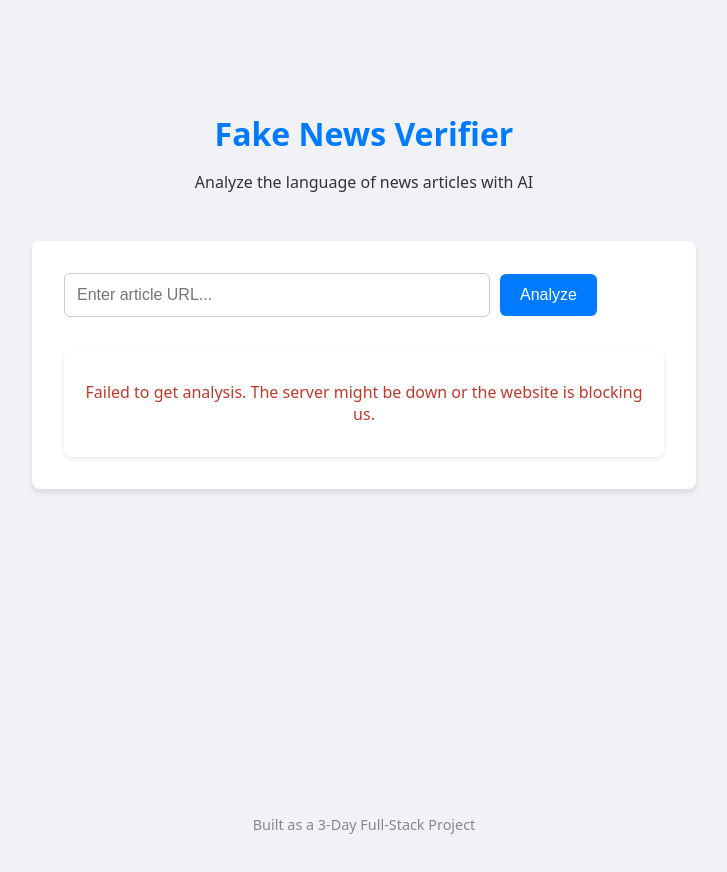
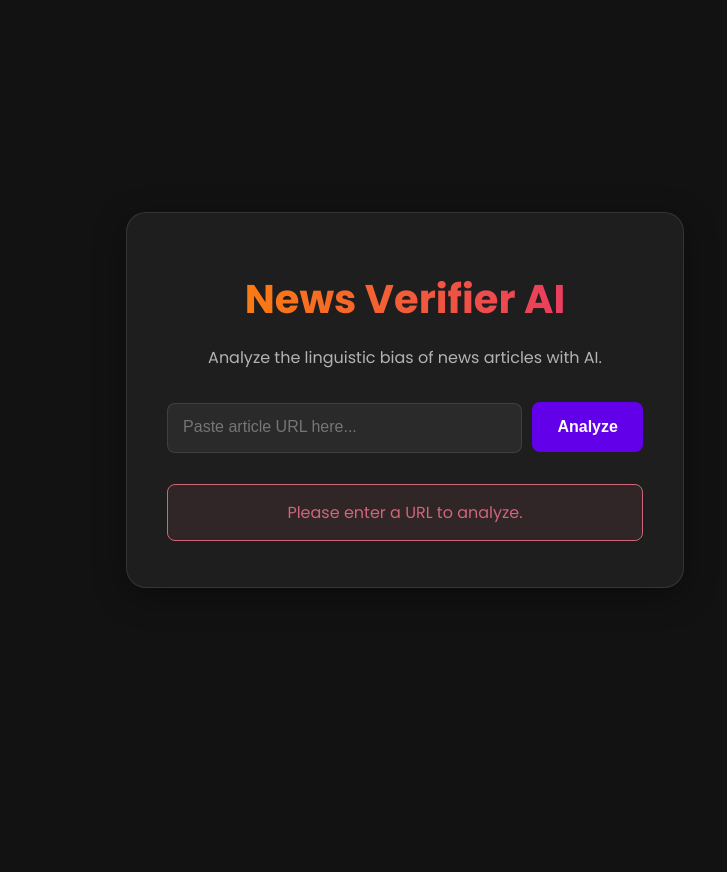
Before and after one commit to raushankr121/Fake-news-verifier-frontend, a React (Vite) app: page / in a window 1280 px wide. Both pictures are taken after a click on the button "Analyze". Shown: the top 872 px of the page, without its empty margins (276-1003 px from the left). After the commit the page ends 800 px from the top, so only its background shows below. Built offline with nearby package versions, Linux system fonts and the light colour scheme; no server answers.

Commit message:
first commit

```diff
--- a/src/App.jsx
+++ b/src/App.jsx
@@ -1,104 +1,127 @@
 import { useState } from 'react';
-import axios from 'axios'; // Import axios
+import axios from 'axios';
+import './index.css'; // Don't forget to import the new CSS file
+
+// A small component for the loading spinner
+const LoadingSpinner = () => (
+  <div className="loader-container">
+    <div className="loader"></div>
+  </div>
+);
+
+// A component to display the results in a more visual way
+const ResultsDisplay = ({ result }) => {
+  if (!result) return null;
+
+  const topScoreIndex = result.scores.indexOf(Math.max(...result.scores));
+  const topLabel = result.labels[topScoreIndex];
+  const topScore = result.scores[topScoreIndex];
+
+  let verdictText = 'Mixed / Neutral';
+  let verdictColor = 'var(--verdict-orange)';
+
+  if (topScore >= 0.7) {
+    if (topLabel === 'Factual and Objective' || topLabel === 'तथ्यात्मक और वस्तुनिष्ठ') {
+      verdictText = 'Likely Factual & Objective';
+      verdictColor = 'var(--verdict-green)';
+    } else {
+      verdictText = 'Likely Opinion & Bias';
+      verdictColor = 'var(--verdict-red)';
+    }
+  }
+
+  return (
+    <div className="results-container">
+      {/* Verdict Box */}
+      <div className="verdict-box" style={{ borderColor: verdictColor }}>
+        <h3>Verdict</h3>
+        <p style={{ color: verdictColor, fontWeight: 'bold' }}>{verdictText}</p>
+      </div>
+
+      {/* Score Details with Progress Bars */}
+      <div className="score-details">
+        <h4>Score Details:</h4>
+        <div className="score-item">
+          <p>
+            <span>{result.labels[0]}</span>
+            <strong>{Math.round(result.scores[0] * 100)}%</strong>
+          </p>
+          <div className="progress-bar-container">
+            <div className="progress-bar" style={{ width: `${result.scores[0] * 100}%` }}></div>
+          </div>
+        </div>
+        <div className="score-item">
+          <p>
+            <span>{result.labels[1]}</span>
+            <strong>{Math.round(result.scores[1] * 100)}%</strong>
+          </p>
+          <div className="progress-bar-container">
+            <div className="progress-bar" style={{ width: `${result.scores[1] * 100}%` }}></div>
+          </div>
+        </div>
+      </div>
+    </div>
+  );
+};
+
 
 function App() {
   const [url, setUrl] = useState('');
-  // New state to store our results
   const [result, setResult] = useState(null);
   const [loading, setLoading] = useState(false);
   const [error, setError] = useState('');
 
   const handleAnalyzeClick = async () => {
+    if (!url) {
+        setError('Please enter a URL to analyze.');
+        return;
+    }
     setLoading(true);
     setError('');
     setResult(null);
 
-
-
     try {
-      // Use axios to send a POST request to our Go backend
-      const response = await axios.post('http://localhost:8080/scrape', {
-        url: url, // The data we're sending
-      });
-      setResult(response.data); // Store the AI's response in our state
+      const response = await axios.post('http://localhost:8080/scrape', { url: url });
+      setResult(response.data);
     } catch (err) {
-      setError('Failed to get analysis. The server might be down or the website is blocking us.');
+      setError('Failed to get analysis. The server might be down or the URL is invalid/inaccessible.');
       console.error(err);
     } finally {
-      setLoading(false); // Stop the loading indicator
+      setLoading(false);
     }
   };
-  // Paste this inside your App function, after handleAnalyzeClick
 
-const renderVerdict = () => {
-    if (!result) return null;
-
-    const topScoreIndex = result.scores.indexOf(Math.max(...result.scores));
-    const topLabel = result.labels[topScoreIndex];
-    const topScore = result.scores[topScoreIndex];
-
-    let verdictText = '';
-    let verdictColor = '';
-
-    if (topScore < 0.7) {
-      verdictText = 'Mixed / Neutral';
-      verdictColor = '#e67e22'; // Orange
-    } else if (topLabel === 'Factual and Objective' || topLabel === 'तथ्यात्मक और वस्तुनिष्ठ') {
-      verdictText = 'Likely Factual & Objective';
-      verdictColor = '#27ae60'; // Green
-    } else {
-      verdictText = 'Likely Opinion & Bias';
-      verdictColor = '#c0392b'; // Red
-    }
-
-    return (
-      <div className="verdict-box" style={{ borderColor: verdictColor }}>
-        <h3>Verdict</h3>
-        <p style={{ color: verdictColor, fontWeight: 'bold' }}>{verdictText}</p>
-      </div>
-    );
-};
-
-  // In your App function in App.jsx...
-return (
+  return (
     <div className="App">
       <header className="App-header">
-        <h1>Fake News Verifier</h1>
-        <p>Analyze the language of news articles with AI</p>
+        <h1>News Verifier AI</h1>
+        <p>Analyze the linguistic bias of news articles with AI.</p>
       </header>
 
       <main className="App-main">
         <div className="form-container">
           <input
             type="text"
-            placeholder="Enter article URL..."
+            placeholder="Paste article URL here..."
             value={url}
             onChange={(e) => setUrl(e.target.value)}
+            onKeyPress={(e) => e.key === 'Enter' && handleAnalyzeClick()} // Allow pressing Enter
           />
           <button onClick={handleAnalyzeClick} disabled={loading}>
             {loading ? 'Analyzing...' : 'Analyze'}
           </button>
         </div>
 
-        <div className="results-container">
-          {loading && <p>Loading, please wait...</p>}
-          {error && <p className="error">{error}</p>}
-          {result && (
-            <div>
-              {renderVerdict()}
-              <h4>Score Details:</h4>
-              <p>{result.labels[0]}: <strong>{Math.round(result.scores[0] * 100)}%</strong></p>
-              <p>{result.labels[1]}: <strong>{Math.round(result.scores[1] * 100)}%</strong></p>
-            </div>
-          )}
-        </div>
+        {loading && <LoadingSpinner />}
+        {error && <p className="error">{error}</p>}
+        {result && <ResultsDisplay result={result} />}
       </main>
 
-      <footer className="App-footer">
+      {/* <footer className="App-footer">
         <p>Built as a 3-Day Full-Stack Project</p>
-      </footer>
+      </footer> */}
     </div>
   )
 }
 
-export default App
+export default App;
--- a/src/index.css
+++ b/src/index.css
@@ -1,137 +1,218 @@
-body {
-  font-family: sans-serif;
-  background-color: #f0f2f5;
-  padding-top: 5rem;
-  display: flex;
-  justify-content: center;
-}
+/* Import Google Font */
+@import url('https://fonts.googleapis.com/css2?family=Poppins:wght@300;400;600;700&display=swap');
 
-.form-container {
-  display: flex;
-  gap: 10px;
-  align-items: center;
-}
+/* CSS Variables for easy theme management */
+:root {
+  --background-color: #121212;
+  --primary-text-color: #e0e0e0;
+  --secondary-text-color: #b3b3b3;
+  --container-bg-color: rgba(35, 35, 35, 0.75);
+  --input-bg-color: #2a2a2a;
+  --border-color: rgba(255, 255, 255, 0.1);
+  --button-bg-color: #6200ea;
+  --button-hover-bg-color: #7f39fb;
+  --error-color: #cf6679;
 
-input {
-  width: 400px;
-  padding: 12px;
-  font-size: 1rem;
-  border-radius: 6px;
-  border: 1px solid #ccc;
-}
-
-button {
-  padding: 12px 20px;
-  font-size: 1rem;
-  color: white;
-  background-color: #007bff;
-  border: none;
-  border-radius: 6px;
-  cursor: pointer;
-}
-
-.container {
-  text-align: center;
-}
-
-.results-container {
-  margin-top: 2rem;
-  padding: 1rem;
-  background-color: white;
-  border-radius: 8px;
-  box-shadow: 0 2px 4px rgba(0,0,0,0.1);
-}
-
-.error {
-  color: red;
-}
-:root {
-  --primary-color: #007bff;
-  --background-color: #f0f2f5;
-  --card-background: #ffffff;
-  --text-color: #333;
-  --footer-text-color: #888;
+  --verdict-green: #27ae60;
+  --verdict-red: #c0392b;
+  --verdict-orange: #e67e22;
 }
 
 body {
   margin: 0;
-  font-family: system-ui, -apple-system, BlinkMacSystemFont, 'Segoe UI', Roboto, Oxygen, Ubuntu, Cantarell, 'Open Sans', 'Helvetica Neue', sans-serif;
+  font-family: 'Poppins', -apple-system, BlinkMacSystemFont, 'Segoe UI', 'Roboto', 'Oxygen',
+    'Ubuntu', 'Cantarell', 'Fira Sans', 'Droid Sans', 'Helvetica Neue',
+    sans-serif;
+  -webkit-font-smoothing: antialiased;
+  -moz-osx-font-smoothing: grayscale;
   background-color: var(--background-color);
-  color: var(--text-color);
-}
-
-.App {
+  color: var(--primary-text-color);
   display: flex;
-  flex-direction: column;
+  justify-content: center;
   align-items: center;
   min-height: 100vh;
-  padding: 2rem;
+  padding: 20px;
   box-sizing: border-box;
 }
 
-.App-header {
+/* Main App Container */
+.App {
+  width: 100%;
+  max-width: 600px;
   text-align: center;
+  background: var(--container-bg-color);
+  padding: 30px 40px;
+  border-radius: 20px;
+  border: 1px solid var(--border-color);
+  backdrop-filter: blur(10px);
+  -webkit-backdrop-filter: blur(10px);
+  box-shadow: 0 8px 32px 0 rgba(0, 0, 0, 0.37);
+}
+
+.App-header h1 {
+  font-size: 2.5rem;
+  font-weight: 700;
+  margin-bottom: 0.5rem;
+  background: linear-gradient(90deg, #ff8a00, #e52e71);
+  -webkit-background-clip: text;
+  -webkit-text-fill-color: transparent;
+}
+
+.App-header p {
+  color: var(--secondary-text-color);
   margin-bottom: 2rem;
 }
 
-.App-header h1 {
-  margin: 0;
-  color: var(--primary-color);
-}
-
-.App-main {
-  background-color: var(--card-background);
-  padding: 2rem;
-  border-radius: 8px;
-  box-shadow: 0 4px 6px rgba(0, 0, 0, 0.1);
-  width: 100%;
-  max-width: 600px;
-  text-align: center;
-}
-
-.App-footer {
-  margin-top: auto; /* Pushes footer to the bottom */
-  padding-top: 2rem;
-  font-size: 0.9rem;
-  color: var(--footer-text-color);
-}
-
+/* Form Styling */
 .form-container {
   display: flex;
   gap: 10px;
-  align-items: center;
+  margin-bottom: 2rem;
 }
 
-input {
-  width: 400px;
-  padding: 12px;
+.form-container input {
+  flex-grow: 1;
+  padding: 15px;
+  border-radius: 8px;
+  border: 1px solid var(--border-color);
+  background-color: var(--input-bg-color);
+  color: var(--primary-text-color);
   font-size: 1rem;
-  border-radius: 6px;
-  border: 1px solid #ccc;
+  transition: border-color 0.3s ease, box-shadow 0.3s ease;
 }
 
-button {
-  padding: 12px 20px;
+.form-container input:focus {
+  outline: none;
+  border-color: var(--button-bg-color);
+  box-shadow: 0 0 0 3px rgba(98, 0, 234, 0.3);
+}
+
+.form-container button {
+  padding: 15px 25px;
+  border: none;
+  border-radius: 8px;
+  background-color: var(--button-bg-color);
+  color: white;
   font-size: 1rem;
-  color: white;
-  background-color: var(--primary-color);
-  border: none;
-  border-radius: 6px;
+  font-weight: 600;
   cursor: pointer;
+  transition: background-color 0.3s ease, transform 0.2s ease;
+}
+
+.form-container button:hover {
+  background-color: var(--button-hover-bg-color);
+  transform: translateY(-2px);
+}
+
+.form-container button:disabled {
+  background-color: #555;
+  cursor: not-allowed;
+  transform: translateY(0);
+}
+
+/* Keyframes for fade-in effect */
+@keyframes fadeIn {
+  from {
+    opacity: 0;
+    transform: translateY(10px);
+  }
+  to {
+    opacity: 1;
+    transform: translateY(0);
+  }
 }
 
 .results-container {
-  margin-top: 2rem;
+  animation: fadeIn 0.5s ease-in-out;
+  text-align: left;
 }
 
+.error {
+  color: var(--error-color);
+  background-color: rgba(207, 102, 121, 0.1);
+  padding: 15px;
+  border-radius: 8px;
+  border: 1px solid var(--error-color);
+}
+
+/* Verdict Box */
 .verdict-box {
-  border: 2px solid #ccc;
-  border-radius: 8px;
-  padding: 0.5rem 1rem;
+  border-width: 2px;
+  border-style: solid;
+  border-radius: 10px;
+  padding: 1rem;
+  margin-bottom: 1.5rem;
+}
+
+.verdict-box h3 {
+  margin-top: 0;
+  font-size: 1.2rem;
+  color: var(--secondary-text-color);
+}
+
+.verdict-box p {
+  font-size: 1.8rem;
+  margin-bottom: 0;
+}
+
+/* Score Details & Progress Bars */
+.score-details h4 {
+  font-size: 1.2rem;
+  margin-bottom: 1rem;
+  color: var(--secondary-text-color);
+}
+
+.score-item {
   margin-bottom: 1rem;
 }
 
+.score-item p {
+  margin: 0 0 5px 0;
+  display: flex;
+  justify-content: space-between;
+}
 
-.error {
-  color: #c0392b; /* Red */
+.progress-bar-container {
+  width: 100%;
+  background-color: var(--input-bg-color);
+  border-radius: 5px;
+  height: 10px;
+  overflow: hidden;
 }
+
+.progress-bar {
+  height: 100%;
+  background: linear-gradient(90deg, #8e44ad, #3498db);
+  border-radius: 5px;
+  transition: width 0.5s ease-in-out;
+}
+
+
+/* Loading Spinner */
+.loader-container {
+  display: flex;
+  justify-content: center;
+  align-items: center;
+  padding: 2rem;
+}
+
+.loader {
+  border: 4px solid var(--border-color);
+  border-top: 4px solid var(--button-bg-color);
+  border-radius: 50%;
+  width: 40px;
+  height: 40px;
+  animation: spin 1s linear infinite;
+}
+
+@keyframes spin {
+  0% { transform: rotate(0deg); }
+  100% { transform: rotate(360deg); }
+}
+
+
+.App-footer {
+  margin-top: 2rem;
+  color: var(--secondary-text-color);
+  font-size: 0.9rem;
+}
```
